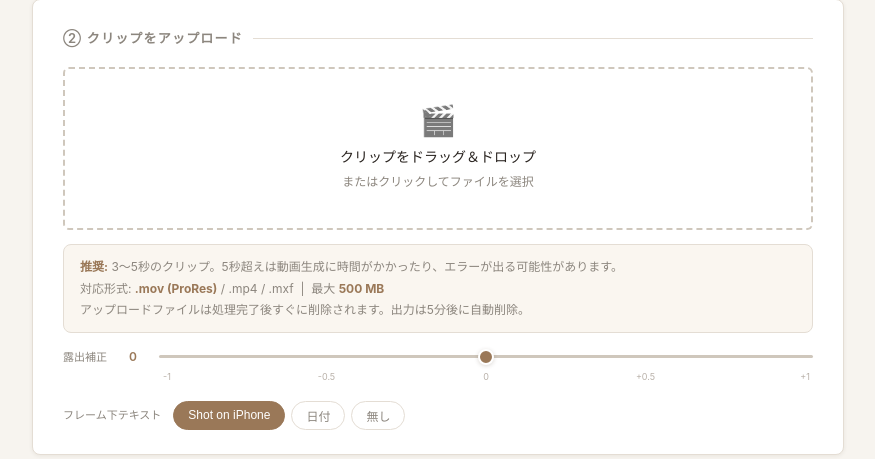
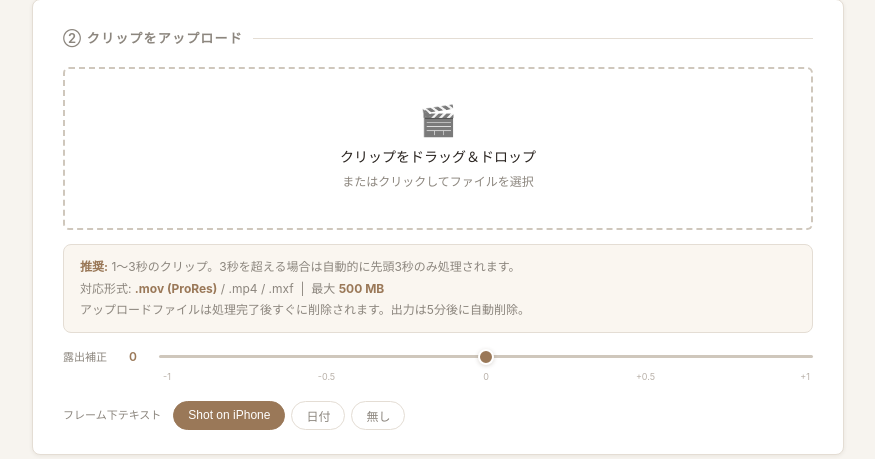
Before and after one commit to 617keisuke/lut-preview, a Flask app: page / in a window 1280 px wide. Shown: the part 314-773 px from the top of the page, without its empty margins (202-1077 px from the left). Run offline with Flask 3, Linux system fonts and the light colour scheme; parts of the project's set-up code (start-up, migrations or seed data) failed here and were passed over; some web fonts are replaced.

Commit message:
upload progress + 3sec limit

```diff
--- a/app.py
+++ b/app.py
@@ -25,8 +25,8 @@ LUTS_DIR       = Path("luts")
 LUTS_META      = Path("luts.json")
 TMP_BASE       = Path("/tmp/lut_sessions")
 MAX_UPLOAD_MB  = 500
-MIN_DURATION   = 3.0
-MAX_DURATION   = 5.0
+MIN_DURATION   = 1.0
+MAX_DURATION   = 3.0
 OUTPUT_CRF     = 18
 ALLOWED_EXTS   = {".mov", ".mp4", ".mxf"}
 MAX_CONCURRENT = 2
--- a/templates/index.html
+++ b/templates/index.html
@@ -212,7 +212,7 @@ footer{border-top:1px solid var(--border);padding:22px 36px;background:var(--sur
       <button class="file-clear" id="fileClear" title="クリア">✕</button>
     </div>
     <div class="notice" style="margin-top:14px">
-      <strong>推奨:</strong> 3〜5秒のクリップ。5秒超えは動画生成に時間がかかったり、エラーが出る可能性があります。<br>
+      <strong>推奨:</strong> 1〜3秒のクリップ。3秒を超える場合は自動的に先頭3秒のみ処理されます。<br>
       対応形式: <strong>.mov (ProRes)</strong> / .mp4 / .mxf &nbsp;|&nbsp; 最大 <strong>500 MB</strong><br>
       アップロードファイルは処理完了後すぐに削除されます。出力は5分後に自動削除。
     </div>
@@ -376,7 +376,7 @@ document.getElementById('retryBtn').addEventListener('click', () => {
 
 async function startProcess() {
   if (!selectedLut || !selectedFile) return;
-  setUI('processing'); hideError(); setProgress(0,'アップロード中...','');
+  setUI('processing'); hideError(); setProgress(0,'アップロード中... 0%','');
   const fd = new FormData();
   fd.append('video', selectedFile);
   fd.append('lut_id', selectedLut);
@@ -384,12 +384,25 @@ async function startProcess() {
   fd.append('exposure', selectedEV);
   let sessionId;
   try {
-    const res = await fetch('/api/process', { method:'POST', body:fd });
-    const data = await res.json();
-    if (!res.ok) { showError(data.error||'エラーが発生しました'); setUI('idle'); return; }
-    sessionId = data.session_id;
-  } catch {
-    showError('通信エラーが発生しました。再度お試しください。'); setUI('idle'); return;
+    sessionId = await new Promise((resolve, reject) => {
+      const xhr = new XMLHttpRequest();
+      xhr.open('POST', '/api/process');
+      xhr.upload.onprogress = e => {
+        if (e.lengthComputable) {
+          const pct = Math.round(e.loaded / e.total * 100);
+          setProgress(Math.round(pct * 0.4), `アップロード中... ${pct}%`, '');
+        }
+      };
+      xhr.onload = () => {
+        const data = JSON.parse(xhr.responseText);
+        if (xhr.status >= 400) { reject(new Error(data.error||'エラーが発生しました')); return; }
+        resolve(data.session_id);
+      };
+      xhr.onerror = () => reject(new Error('通信エラーが発生しました。再度お試しください。'));
+      xhr.send(fd);
+    });
+  } catch(e) {
+    showError(e.message); setUI('idle'); return;
   }
   if (evtSource) evtSource.close();
   evtSource = new EventSource('/api/progress/'+sessionId);
```
